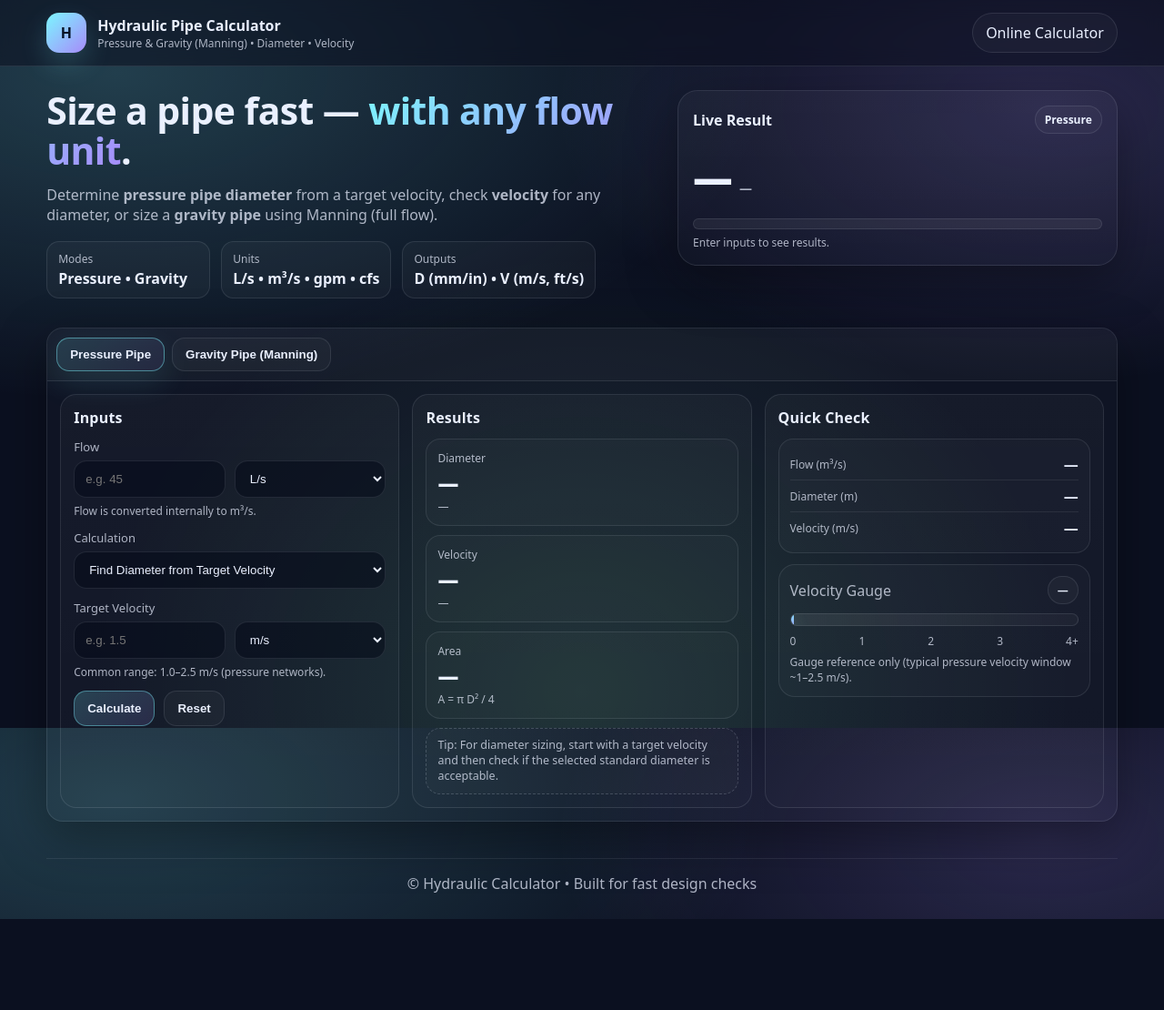
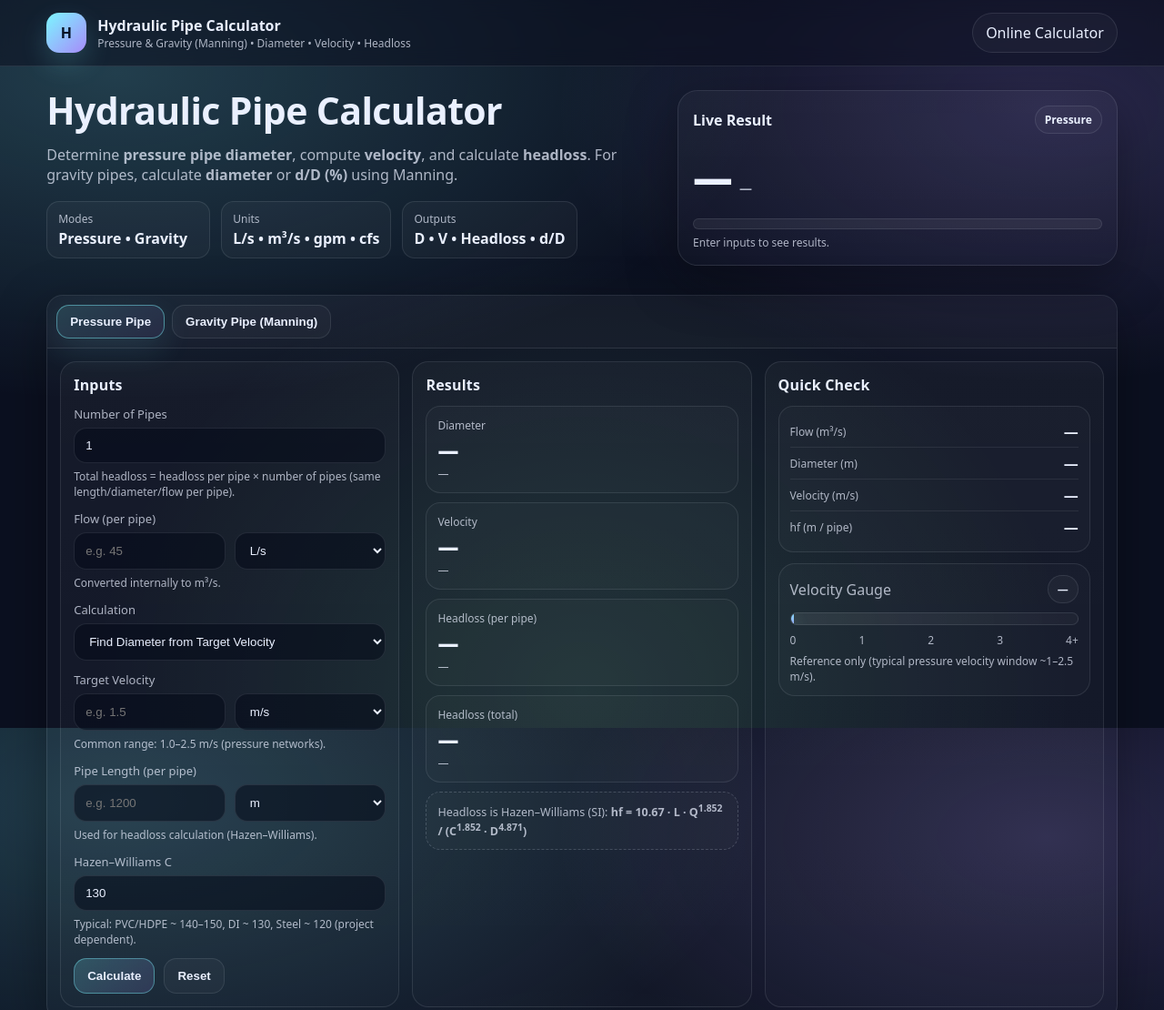
Before and after one commit to 3ngelhawary/HYDRAULICS, a plain HTML site: page index.html in a window 1280 px wide. Shown: the top 1110 px of the page at 91% size. Before the commit the page ends 1010 px from the top, so only its background shows below. Drawn offline with Linux system fonts and the light colour scheme.

Commit message:
Update index.html

```diff
--- a/index.html
+++ b/index.html
@@ -3,7 +3,7 @@
 <head>
   <meta charset="UTF-8" />
   <meta name="viewport" content="width=device-width, initial-scale=1.0"/>
-  <title>Hydraulic Pipe Calculator | Diameter & Velocity</title>
+  <title>Hydraulic Pipe Calculator | Diameter, Velocity, Headloss</title>
   <link rel="stylesheet" href="css/style.css">
 </head>
 <body>
@@ -13,7 +13,7 @@
         <div class="brand__logo" aria-hidden="true">H</div>
         <div class="brand__text">
           <div class="brand__name">Hydraulic Pipe Calculator</div>
-          <div class="brand__sub">Pressure & Gravity (Manning) • Diameter • Velocity</div>
+          <div class="brand__sub">Pressure & Gravity (Manning) • Diameter • Velocity • Headloss</div>
         </div>
       </div>
       <a class="chip" href="#calc">Online Calculator</a>
@@ -23,10 +23,10 @@
   <main class="wrap">
     <section class="hero">
       <div class="hero__left">
-        <h1>Size a pipe fast — <span class="accent">with any flow unit</span>.</h1>
+        <h1>Hydraulic Pipe Calculator</h1>
         <p class="muted">
-          Determine <b>pressure pipe diameter</b> from a target velocity, check <b>velocity</b> for any diameter,
-          or size a <b>gravity pipe</b> using Manning (full flow).
+          Determine <b>pressure pipe diameter</b>, compute <b>velocity</b>, and calculate <b>headloss</b>.
+          For gravity pipes, calculate <b>diameter</b> or <b>d/D (%)</b> using Manning.
         </p>
 
         <div class="hero__badges">
@@ -40,7 +40,7 @@
           </div>
           <div class="badge">
             <div class="badge__k">Outputs</div>
-            <div class="badge__v">D (mm/in) • V (m/s, ft/s)</div>
+            <div class="badge__v">D • V • Headloss • d/D</div>
           </div>
         </div>
       </div>
@@ -76,7 +76,13 @@
             <div class="card__title">Inputs</div>
 
             <div class="field">
-              <label>Flow</label>
+              <label>Number of Pipes</label>
+              <input id="pCount" type="number" step="1" min="1" value="1" />
+              <div class="help muted">Total headloss = headloss per pipe × number of pipes (same length/diameter/flow per pipe).</div>
+            </div>
+
+            <div class="field">
+              <label>Flow (per pipe)</label>
               <div class="row">
                 <input id="qVal" type="number" step="any" placeholder="e.g. 45" />
                 <select id="qUnit">
@@ -88,7 +94,7 @@
                   <option value="cfs">cfs</option>
                 </select>
               </div>
-              <div class="help muted">Flow is converted internally to m³/s.</div>
+              <div class="help muted">Converted internally to m³/s.</div>
             </div>
 
             <div class="field">
@@ -121,7 +127,26 @@
                   <option value="m">m</option>
                 </select>
               </div>
-              <div class="help muted">Velocity is computed assuming full pipe (closed conduit).</div>
+              <div class="help muted">Velocity assumes full pipe (closed conduit).</div>
+            </div>
+
+            <div class="field">
+              <label>Pipe Length (per pipe)</label>
+              <div class="row">
+                <input id="pLen" type="number" step="any" placeholder="e.g. 1200" />
+                <select id="pLenUnit">
+                  <option value="m">m</option>
+                  <option value="km">km</option>
+                  <option value="ft">ft</option>
+                </select>
+              </div>
+              <div class="help muted">Used for headloss calculation (Hazen–Williams).</div>
+            </div>
+
+            <div class="field">
+              <label>Hazen–Williams C</label>
+              <input id="hwC" type="number" step="any" value="130" />
+              <div class="help muted">Typical: PVC/HDPE ~ 140–150, DI ~ 130, Steel ~ 120 (project dependent).</div>
             </div>
 
             <div class="actions">
@@ -146,13 +171,19 @@
             </div>
 
             <div class="result">
-              <div class="result__label">Area</div>
-              <div class="result__value" id="resA">—</div>
-              <div class="result__sub muted">A = π D² / 4</div>
+              <div class="result__label">Headloss (per pipe)</div>
+              <div class="result__value" id="resHf">—</div>
+              <div class="result__sub" id="resHfSub">—</div>
+            </div>
+
+            <div class="result">
+              <div class="result__label">Headloss (total)</div>
+              <div class="result__value" id="resHfTot">—</div>
+              <div class="result__sub" id="resHfTotSub">—</div>
             </div>
 
             <div class="note muted">
-              Tip: For diameter sizing, start with a target velocity and then check if the selected standard diameter is acceptable.
+              Headloss is Hazen–Williams (SI): <b>hf = 10.67 · L · Q<sup>1.852</sup> / (C<sup>1.852</sup> · D<sup>4.871</sup>)</b>
             </div>
           </div>
 
@@ -172,6 +203,10 @@
                 <div class="mini__k">Velocity (m/s)</div>
                 <div class="mini__v" id="miniV">—</div>
               </div>
+              <div class="mini__row">
+                <div class="mini__k">hf (m / pipe)</div>
+                <div class="mini__v" id="miniHf">—</div>
+              </div>
             </div>
 
             <div class="gauge">
@@ -185,7 +220,7 @@
               <div class="gauge__labels muted">
                 <span>0</span><span>1</span><span>2</span><span>3</span><span>4+</span>
               </div>
-              <div class="help muted">Gauge reference only (typical pressure velocity window ~1–2.5 m/s).</div>
+              <div class="help muted">Reference only (typical pressure velocity window ~1–2.5 m/s).</div>
             </div>
           </div>
         </div>
@@ -198,7 +233,13 @@
             <div class="card__title">Inputs</div>
 
             <div class="field">
-              <label>Flow</label>
+              <label>Number of Pipes</label>
+              <input id="gCount" type="number" step="1" min="1" value="1" />
+              <div class="help muted">For gravity, this is informational (results shown per pipe).</div>
+            </div>
+
+            <div class="field">
+              <label>Flow (per pipe)</label>
               <div class="row">
                 <input id="gQVal" type="number" step="any" placeholder="e.g. 120" />
                 <select id="gQUnit">
@@ -215,7 +256,6 @@
             <div class="field">
               <label>Manning n</label>
               <input id="nVal" type="number" step="any" value="0.013" />
-              <div class="help muted">Typical: PVC/HDPE ~ 0.009–0.013, Concrete ~ 0.013–0.015.</div>
             </div>
 
             <div class="field">
@@ -228,7 +268,27 @@
                   <option value="permil">‰</option>
                 </select>
               </div>
-              <div class="help muted">Slope is converted internally to m/m.</div>
+            </div>
+
+            <div class="field">
+              <label>Calculation</label>
+              <select id="gravityMode">
+                <option value="DD_from_D">Find d/D (%) from Diameter</option>
+                <option value="D_full_from_Q">Find Diameter (Full Flow)</option>
+              </select>
+              <div class="help muted">d/D is computed using Manning partial-flow in a circular section.</div>
+            </div>
+
+            <div class="field" id="gDiamWrap">
+              <label>Diameter</label>
+              <div class="row">
+                <input id="gDVal" type="number" step="any" placeholder="e.g. 400" />
+                <select id="gDUnit">
+                  <option value="mm">mm</option>
+                  <option value="in">in</option>
+                  <option value="m">m</option>
+                </select>
+              </div>
             </div>
 
             <div class="actions">
@@ -237,7 +297,7 @@
             </div>
 
             <div class="note muted">
-              Gravity uses Manning for a <b>full flowing circular pipe</b>. Partial flow can be added later.
+              Manning is applied for a circular conduit; partial-flow uses wetted geometry to solve for <b>d/D</b>.
             </div>
           </div>
 
@@ -257,13 +317,15 @@
             </div>
 
             <div class="result">
-              <div class="result__label">Capacity Check</div>
-              <div class="result__value" id="gResQ">—</div>
-              <div class="result__sub muted">Manning full-flow Q</div>
+              <div class="result__label">d/D (%)</div>
+              <div class="result__value" id="gResDD">—</div>
+              <div class="result__sub muted" id="gResDDSub">—</div>
             </div>
 
-            <div class="note muted">
-              If you want: add “% full” later (partial flow), include minimum self-cleansing velocity, and headloss options.
+            <div class="result">
+              <div class="result__label">Full-flow Capacity (same D)</div>
+              <div class="result__value" id="gResQfull">—</div>
+              <div class="result__sub muted">Manning Q at d/D = 100%</div>
             </div>
           </div>
 
@@ -283,10 +345,14 @@
                 <div class="mini__k">n</div>
                 <div class="mini__v" id="gMiniN">—</div>
               </div>
+              <div class="mini__row">
+                <div class="mini__k">d/D (0–1)</div>
+                <div class="mini__v" id="gMiniDD">—</div>
+              </div>
             </div>
 
             <div class="note muted">
-              Standard diameters support can be added (snap to 200/250/300… mm and re-check velocity).
+              Want next: add “snap to standard diameters” + self-cleansing velocity check.
             </div>
           </div>
         </div>
```
